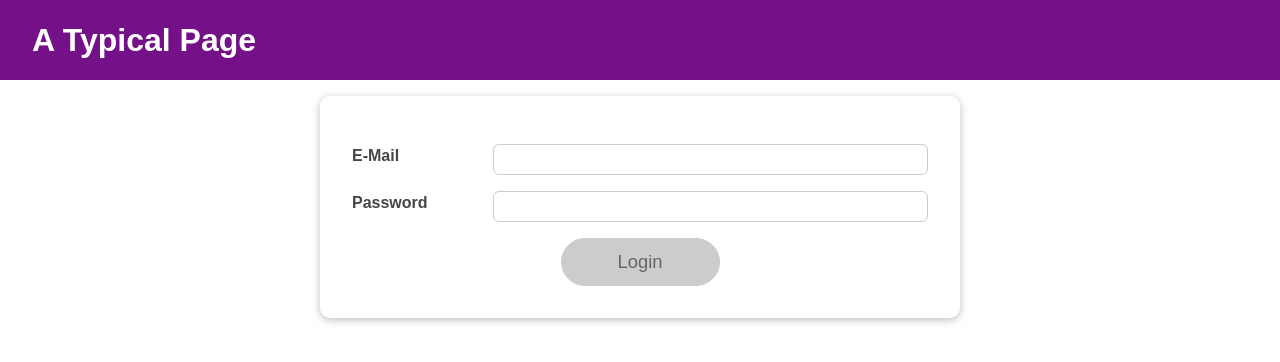
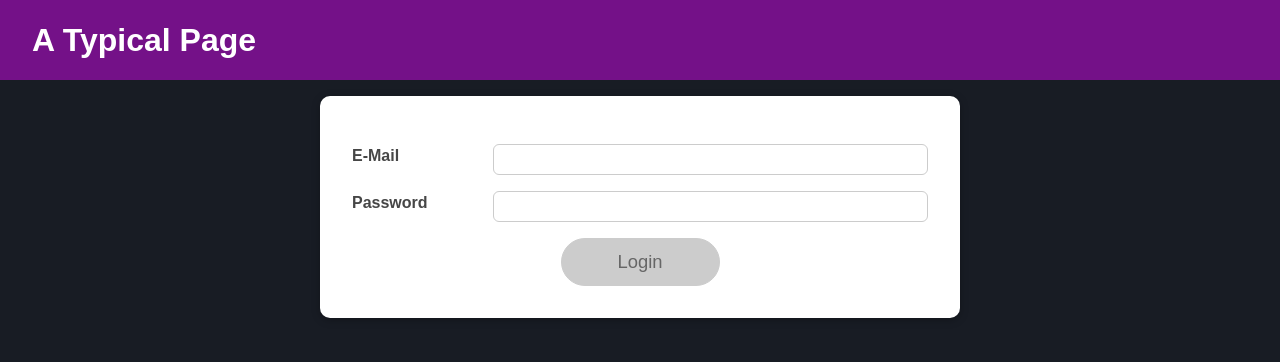
Before and after one commit to peeeyow/react-dummy-login, a React (Create React App) app: page / in a window 1280 px wide. Shown: the top 362 px of the page. Built offline with nearby package versions, Linux system fonts and the light colour scheme.

Commit message:
Change background color

```diff
--- a/src/index.css
+++ b/src/index.css
@@ -4,7 +4,7 @@
 
 html {
   font-family: sans-serif;
-  background: #fff;
+  background: #181c24;
 }
 
 body {
```
